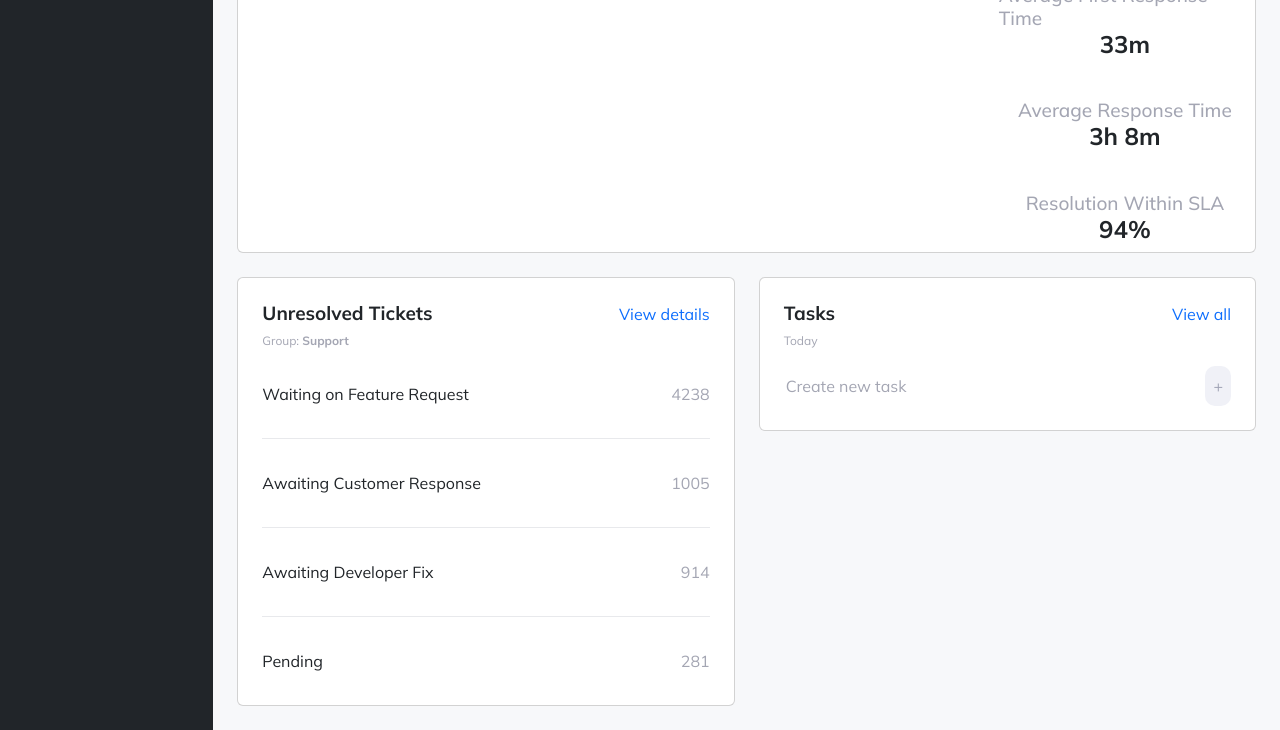
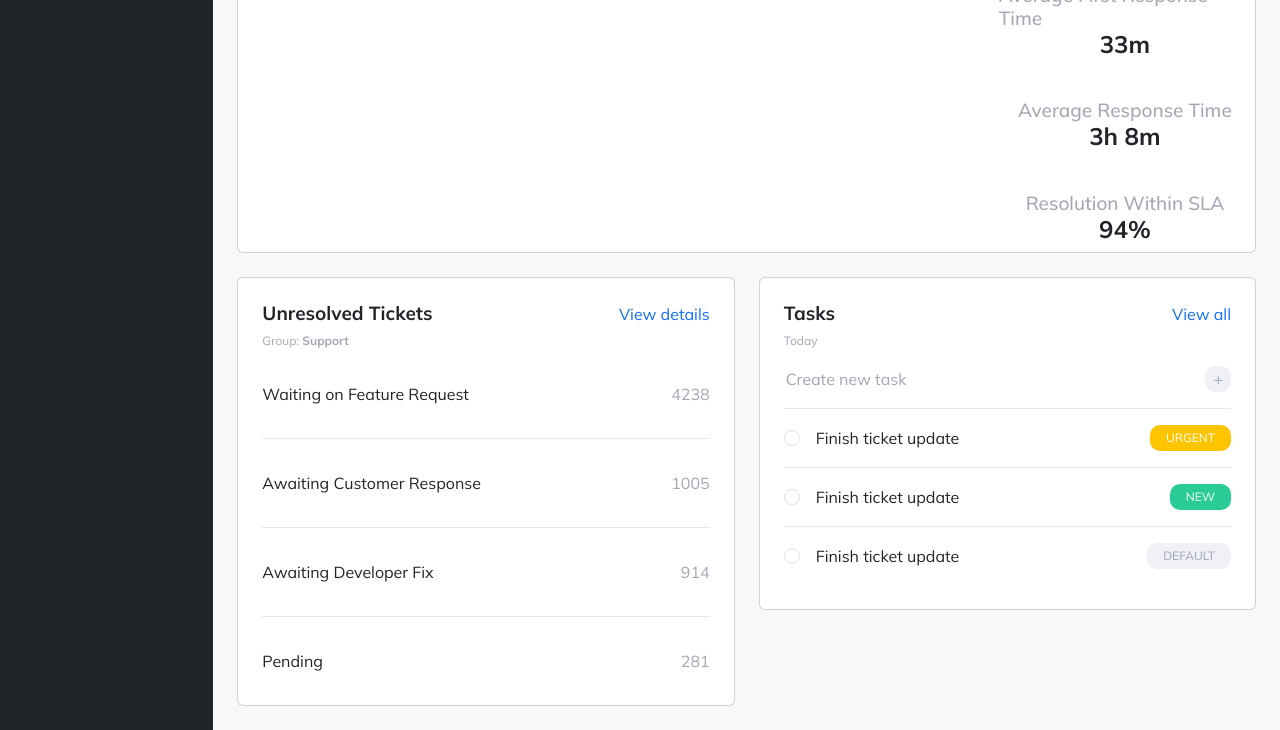
Before and after one commit to rochmarq/INM350SAA-RochelleMarquez-Bootstrap, a website: page public/index.html in a window 1280 px wide. Shown: the part 483-1213 px from the top of the page. Drawn offline with nearby package versions, Linux system fonts and the light colour scheme.

Commit message:
tasks list

```diff
--- a/public/assets/css/styles.css
+++ b/public/assets/css/styles.css
@@ -73,3 +73,17 @@ h4 {
     border: none;
     border-radius: 10px;
 }
+
+.urgent-tag {
+    background-color: #FEC400;
+    color: #FFF;
+    border: none;
+    border-radius: 10px;
+}
+
+.new-tag {
+    background-color: #29CC97;
+    color: #FFF;
+    border: none;
+    border-radius: 10px;
+}
--- a/public/index.html
+++ b/public/index.html
@@ -182,10 +182,36 @@
                                     <a href="#" class="text-decoration-none">View all</a>
                                 </div>
                                 <p class="grey subtext">Today</p>
-                                <li class="list-unstyled d-flex justify-content-between align-items-center">
-                                    <input type="text" value="Create new task" class="border-0 grey">
-                                    <button class="grey-tag p-2">+</button>
-                                </li>
+                                <ul class="list-unstyled">
+                                    <li class="d-flex justify-content-between align-items-center">
+                                        <input type="text" value="Create new task" class="border-0 grey">
+                                        <button class="grey-tag px-2">+</button>
+                                    </li>
+                                    <hr>
+                                    <li class="d-flex justify-content-between align-items-center">
+                                        <div class="d-flex gap-3">
+                                            <input type="checkbox" class="form-check-input rounded-circle">
+                                            <label>Finish ticket update</label>
+                                        </div>
+                                        <button class="urgent-tag px-3 py-1 subtext">URGENT</button>
+                                    </li>
+                                    <hr>
+                                    <li class="d-flex justify-content-between align-items-center">
+                                        <div class="d-flex gap-3">
+                                            <input type="checkbox" class="form-check-input rounded-circle">
+                                            <label>Finish ticket update</label>
+                                        </div>
+                                        <button class="new-tag px-3 py-1 subtext">NEW</button>
+                                    </li>
+                                    <hr>
+                                    <li class="d-flex justify-content-between align-items-center">
+                                        <div class="d-flex gap-3">
+                                            <input type="checkbox" class="form-check-input rounded-circle">
+                                            <label>Finish ticket update</label>
+                                        </div>
+                                        <button class="grey-tag px-3 py-1 subtext">DEFAULT</button>
+                                    </li>
+                                </ul>
                             </section>
                         </section>
                     </section>
```
